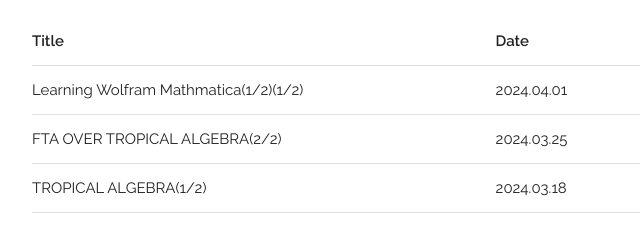
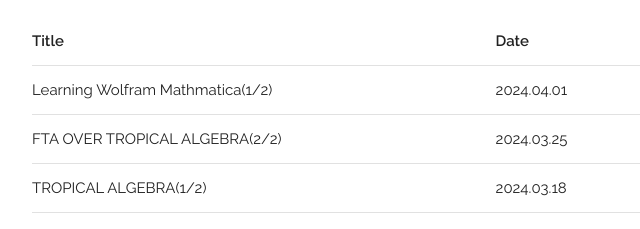
Before and after one commit to INU-Math-Club/inu-math-club.github.io, a plain HTML site: page index.html in a window 1280 px wide. Shown: the part 429-658 px from the top of the page, 128-768 px from the left. Drawn offline with nearby package versions, Linux system fonts and the light colour scheme.

Commit message:
Update index.html

```diff
--- a/index.html
+++ b/index.html
@@ -127,7 +127,7 @@
                                 <td>N/A</td>
                         </tr>
                         <tr>
-                            <td>Learning Wolfram Mathmatica(1/2)(1/2) </td>
+                            <td>Learning Wolfram Mathmatica(1/2) </td>
                             <td>2024.04.01</td>
                             <td>Kwon Hyukmo</td>
                                 <td>N/A</td>
```
